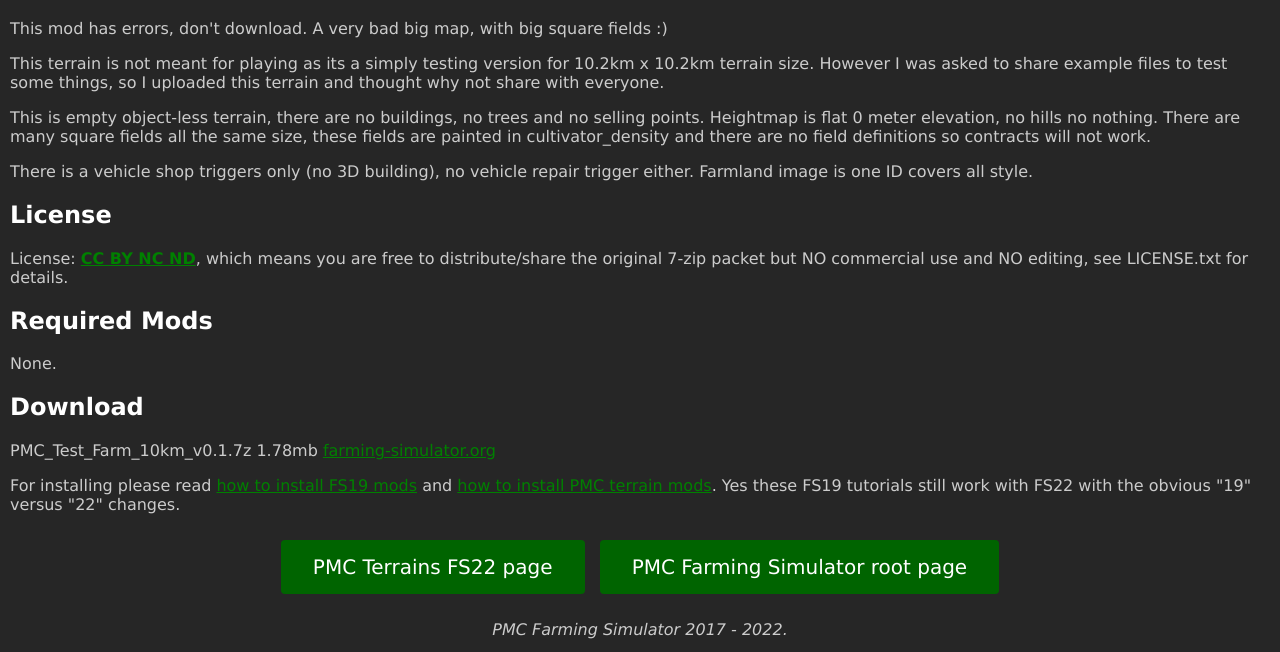
After one commit to SnakeManPMC/html-farming-simulator.org, a PHP site: page /22/pmc-test-farm-10km.php in a window 1280 px wide. The commit adds this page. Shown: the part 1147-1799 px from the top of the page. Run offline with PHP 8.4, Linux system fonts and the light colour scheme.

Commit message:
FS22 test farm 10km page added

```diff
--- /dev/null
+++ b/22/pmc-test-farm-10km.php
@@ -0,0 +1,97 @@
+<!DOCTYPE html>
+<html lang="en">
+<head>
+<title>PMC Test Farm 10km Terrain Farming Simulator 22 - PMC Farming</title>
+<LINK href="../css.css" rel=stylesheet type="text/css">
+<META name="description" content="PMC Test Farm 10km Terrain Farming Simulator 22 - PMC Farming">
+<META name="keywords" content="Terrain, Test, 10km, Farming, Simulator, FS22, Download, Big, Map, PMC">
+<meta charset="UTF-8">
+<meta name="viewport" content="width=device-width, initial-scale=1">
+
+<!-- google analytics -->
+<?php include("../include/google-analytics.php"); ?>
+
+</head>
+<body>
+
+<header>
+<!-- google ads -->
+<?php include("../include/google-ads.php"); ?>
+<h1><b>PMC Test Farm 10km Terrain Farming Simulator 22</b></h1>
+</header>
+
+<section>
+	<h2>PMC Test Farm 10km</h2>
+
+<p>
+<b>2022-01-01T05:16:00Z</b>
+</p>
+
+<p>
+Terrain size: 10240 meters x 10240 meters, ie 10.2 kilometers x 10.2 kilometers (elmcreek is 2km). Terrain type: fictional.
+</p>
+
+<div>
+<p style="font-size: 10px;">
+Click for larger image
+</p>
+<a href="screenshots/PMC-Test-Farm-10km-2021-12-24T0113.jpg" target="_blank"><img src="screenshots/thumbs/PMC-Test-Farm-10km-2021-12-24T0113.jpg" class="terrainimg" loading="lazy" alt="PMC Farming Simulator 22 Screenshot"></a>
+
+<a href="screenshots/PMC-Test-Farm-10km-2021-12-24T0408.jpg" target="_blank"><img src="screenshots/thumbs/PMC-Test-Farm-10km-2021-12-24T0408.jpg" class="terrainimg" loading="lazy" alt="PMC Farming Simulator 22 Screenshot"></a>
+
+<a href="screenshots/PMC-Test-Farm-10km-2021-12-24T0454.jpg" target="_blank"><img src="screenshots/thumbs/PMC-Test-Farm-10km-2021-12-24T0454.jpg" class="terrainimg" loading="lazy" alt="PMC Farming Simulator 22 Screenshot"></a>
+
+<a href="screenshots/PMC-Test-Farm-10km-2021-12-24T0941.jpg" target="_blank"><img src="screenshots/thumbs/PMC-Test-Farm-10km-2021-12-24T0941.jpg" class="terrainimg" loading="lazy" alt="PMC Farming Simulator 22 Screenshot"></a>
+
+<a href="screenshots/PMC-Test-Farm-10km-2021-12-24T2149.jpg" target="_blank"><img src="screenshots/thumbs/PMC-Test-Farm-10km-2021-12-24T2149.jpg" class="terrainimg" loading="lazy" alt="PMC Farming Simulator 22 Screenshot"></a>
+</div>
+
+<p>
+This mod has errors, don't download. A very bad big map, with big square fields :)
+</p>
+
+<p>
+This terrain is not meant for playing as its a simply testing version for 10.2km x 10.2km terrain size. However I was asked to share example files to test some things, so I uploaded this terrain and thought why not share with everyone.
+</p>
+
+<p>
+This is empty object-less terrain, there are no buildings, no trees and no selling points. Heightmap is flat 0 meter elevation, no hills no nothing. There are many square fields all the same size, these fields are painted in cultivator_density and there are no field definitions so contracts will not work.
+</p>
+
+<p>
+There is a vehicle shop triggers only (no 3D building), no vehicle repair trigger either. Farmland image is one ID covers all style.
+</p>
+
+	<h2>License</h2>
+
+<p>
+License: <b><a href="https://creativecommons.org/licenses/by-nc-nd/4.0/" target="_blank">CC BY NC ND</a></b>, which means you are free to distribute/share the original 7-zip packet but NO commercial use and NO editing, see LICENSE.txt for details.
+</p>
+
+	<h2>Required Mods</h2>
+
+<p>
+None.
+</p>
+
+	<h2>Download</h2>
+
+<p>
+PMC_Test_Farm_10km_v0.1.7z 1.78mb <a href="downloads/PMC_Test_Farm_10km_v0.1.7z">farming-simulator.org</a>
+</p>
+
+<p>
+For installing please read <a href="../19/install-mods.php">how to install FS19 mods</a> and <a href="../19/install-pmc-terrain-mods.php">how to install PMC terrain mods</a>. Yes these FS19 tutorials still work with FS22 with the obvious "19" versus "22" changes.
+</p>
+
+</section>
+
+<footer>
+<p><a href="pmc-terrains.php" class="button">PMC Terrains FS22 page</a>
+<a href="../index.php" class="button">PMC Farming Simulator root page</a></p>
+<p><i>PMC Farming Simulator 2017 - <?php print(date("Y")); ?>.</i></p>
+<?php include("../include/w3-validator-logo.php"); ?>
+</footer>
+
+</body>
+</html>
--- a/sitemap.xml
+++ b/sitemap.xml
@@ -348,6 +348,9 @@
   <loc>https://www.farming-simulator.org/22/pmc-terrains.php</loc>
 </url>
 <url>
+  <loc>https://www.farming-simulator.org/22/pmc-test-farm-10km.php</loc>
+</url>
+<url>
   <loc>https://www.farming-simulator.org/22/terrain-common-errors.php</loc>
 </url>
 <url>
```
Also changed, not shown: 22/pmc-terrains.php (+10 -27 lines).
